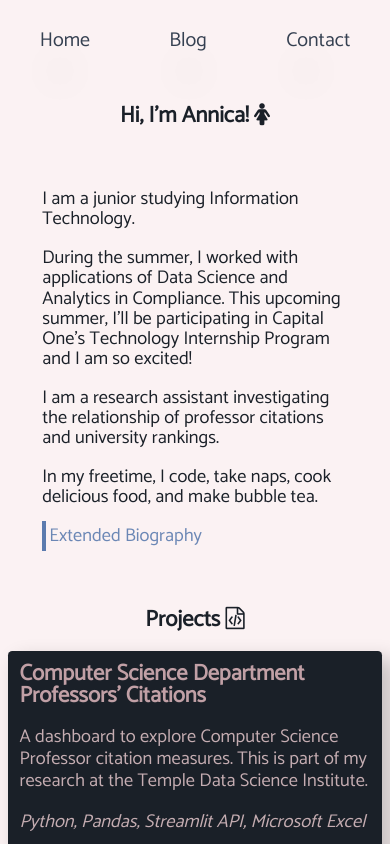
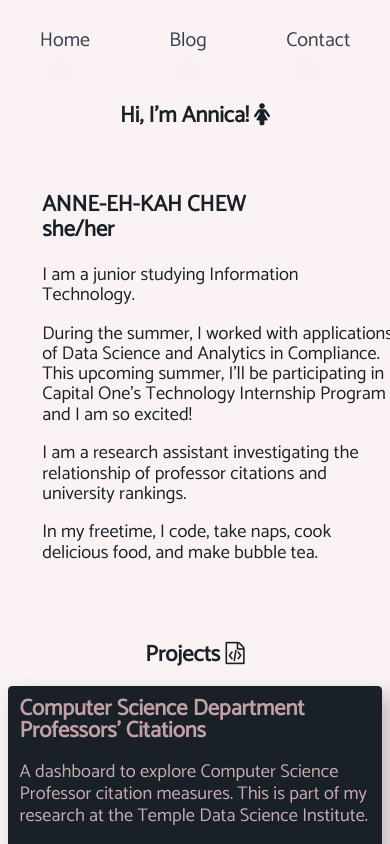
Before and after one commit to chiuannica/banannica, a Vue app: page /#/ in a window 390 px wide. Shown: the top 844 px of the page. Built offline with nearby package versions, Linux system fonts and the light colour scheme.

Commit message:
pronouns and pronounciation

```diff
--- a/index.html
+++ b/index.html
@@ -7,7 +7,7 @@
     <meta name="theme-color" content="#E19EA4">
     <link rel="icon" href="src\assets\me.jpg">
     <link rel="stylesheet" href="https://cdnjs.cloudflare.com/ajax/libs/font-awesome/4.7.0/css/font-awesome.min.css">
-    <title>Annica Chiu</title>
+    <title>Annica's Website</title>
   </head>
   <body>
     <div id="app"></div>
--- a/src/App.vue
+++ b/src/App.vue
@@ -68,8 +68,12 @@ h1 {
   font-size: 3.2rem;
   text-align: center;
 }
-h2 , h3{
+h2 {
   font-size: 2.4rem;
+  font-style: none;
+}
+h3 {
+  font-size: 1.8rem;
   font-style: none;
 }
 h4, h5 {
--- a/src/components/About.vue
+++ b/src/components/About.vue
@@ -2,9 +2,12 @@
   <div id="about">
     <h2>{{ title }} <i :class="aboutIcon"></i></h2>
     <div class="content">
+      <h3 v-html="info"></h3>
       <div class="text">
         <p v-for="text in texts" :key="text.id" v-html="text.p"></p>
+        <!--
         <router-link class="bio-link" to=/Bio exact>Extended Biography</router-link>
+        -->
       </div>
       <!--
       <div class="my-picture">
@@ -23,6 +26,7 @@ export default {
       title: 'Hi, I\'m Annica!',
       myPicture: require('@/assets/me.jpg'),
       aboutIcon: 'fa fa-female',
+      info: 'ANNE-EH-KAH CHEW<br>she/her',
       texts: [
         { p: 'I am a junior studying Information Technology.' },
         { p: 'During the summer, I worked with applications of Data Science and Analytics in Compliance. This upcoming summer, I\'ll be participating in Capital One\'s Technology Internship Program and I am so excited!' },
@@ -41,9 +45,9 @@ export default {
   overflow: hidden;
 }
 .content {
-  width: 80%;
-  margin-left: 10%;
-  margin-right: 10%;
+  width: 60%;
+  margin-left: 20%;
+  margin-right: 20%;
   justify-content: center;
   align-content: center;
   /*
@@ -86,11 +90,8 @@ export default {
   }
   .content {
     display: block;
-    width: 100%;
-  }
-  .text {
-    margin: 0;
-    width: 80%;
+    width: 90%;
+    margin: 5%;
   }
   .my-picture {
     display: flex;
```
